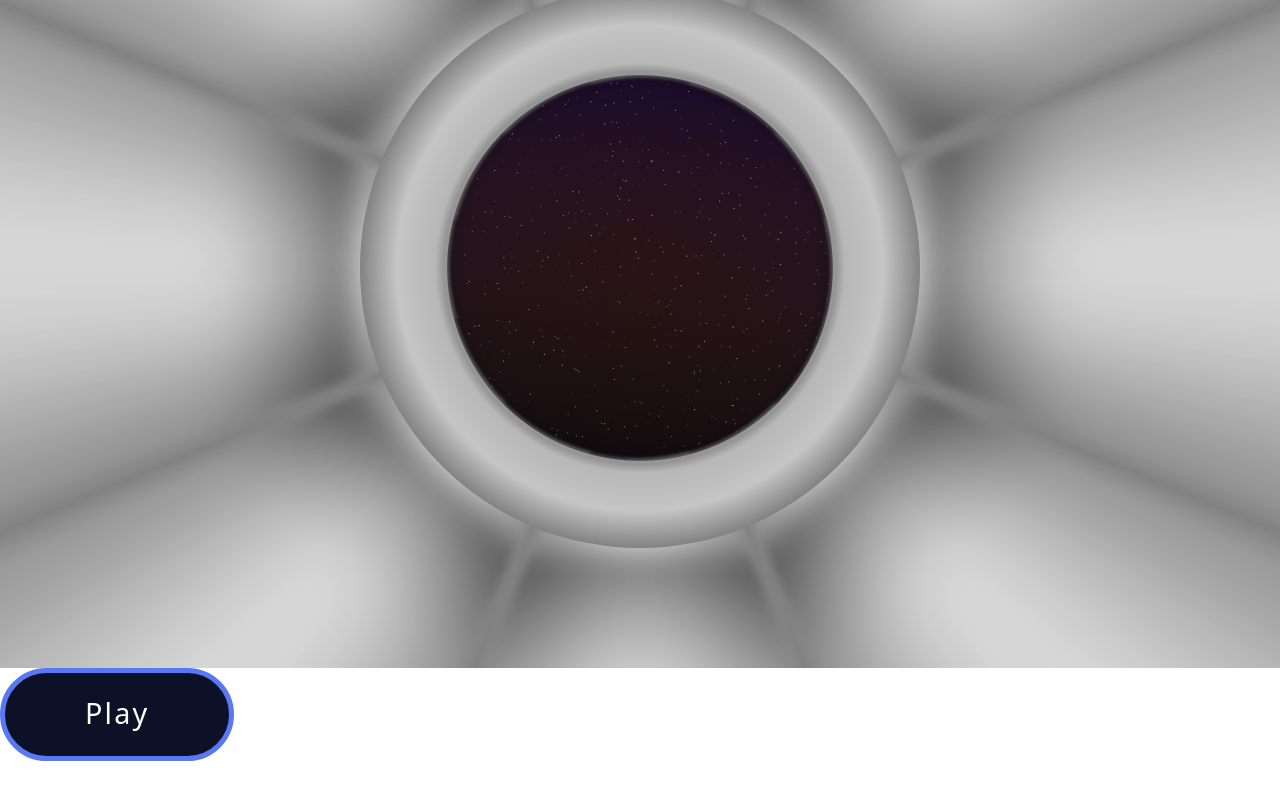
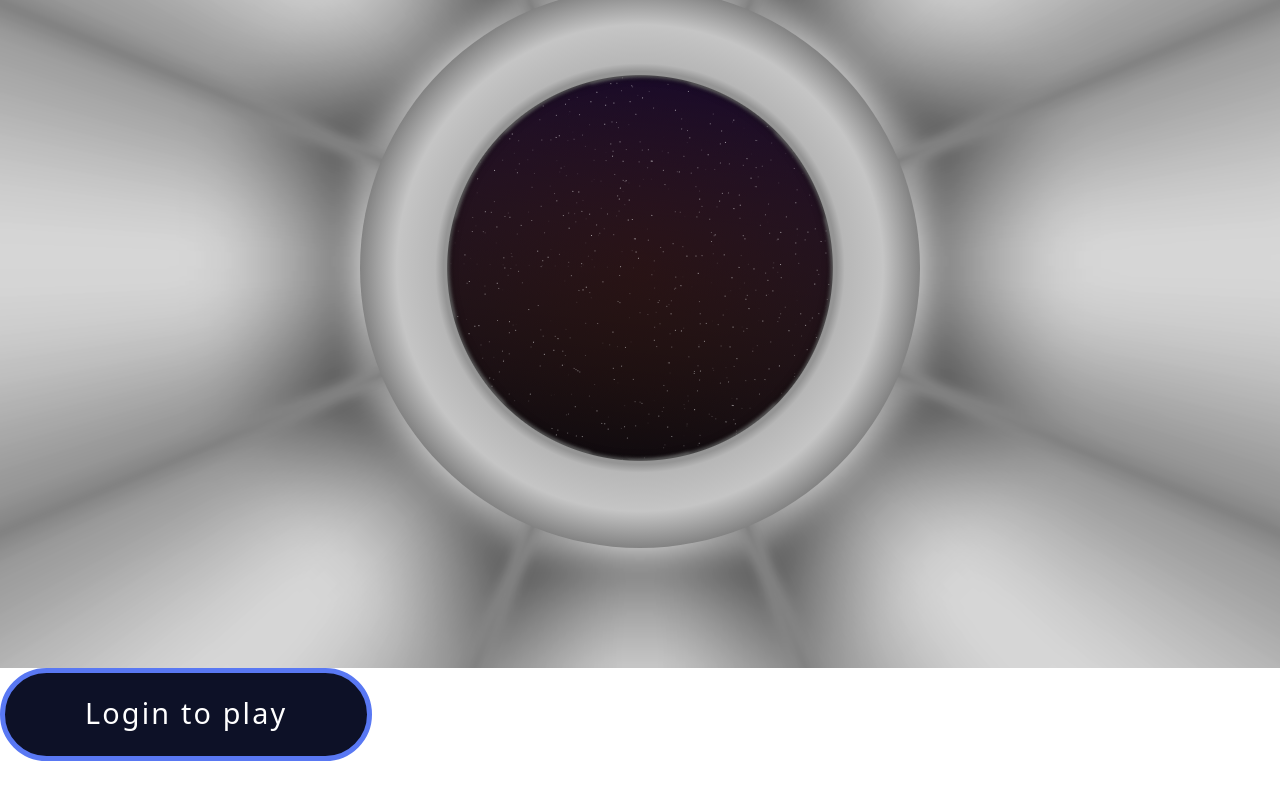
Before and after one commit to nenadmne/quiz, a React (Vite) app in the folder frontend/: page / in a window 1280 px wide. Shown: the part 196-996 px from the top of the page. Built offline with nearby package versions, Linux system fonts and the light colour scheme.

Commit message:
window location href added

```diff
--- a/frontend/src/components/JoinGameBtn.jsx
+++ b/frontend/src/components/JoinGameBtn.jsx
@@ -1,9 +1,20 @@
+import { useEffect, useState } from "react";
 import "./JoinGameBtn.css";
 
 export default function JoinGameBtn({ handleJoinGame }) {
+  const [message, setMessage] = useState("");
+  const token = localStorage.getItem("token");
+
+  useEffect(() => {
+    if (token) {
+      setMessage("Play");
+    } else {
+      setMessage("Login to play");
+    }
+  }, [token]);
   return (
     <div className="voltage-button">
-      <button onClick={handleJoinGame}> Play </button>
+      <button onClick={handleJoinGame}>{message}</button>
       <svg
         version="1.1"
         xmlns="http://www.w3.org/2000/svg"
--- a/frontend/src/components/Modals/LoginModal.jsx
+++ b/frontend/src/components/Modals/LoginModal.jsx
@@ -78,6 +78,7 @@ export default function LoginModal({ open, handleClose }) {
         toast.success("Login successful!");
         setTimeout(() => {
           handleClose();
+          window.location.href = "/"
         }, 2000);
       } else {
         const errorData = await response.json(); // Parse error response body
--- a/frontend/src/components/NavigationBar.jsx
+++ b/frontend/src/components/NavigationBar.jsx
@@ -38,6 +38,7 @@ export default function NavigationBar() {
     setAnchorEl(null);
     localStorage.removeItem("token");
     localStorage.removeItem("username");
+    window.location.href = "/"
   };
 
   return (
--- a/frontend/src/layouts/Homepage.jsx
+++ b/frontend/src/layouts/Homepage.jsx
@@ -48,7 +48,9 @@ function Homepage() {
       <NavigationBar />
       <section className="w-full h-full flex flex-col justify-center items-center">
         {!gameStarted && <Background play={play} />}
-        {!play && loaded && <JoinGameBtn handleJoinGame={handleJoinGame} />}
+        {!play && loaded && (
+          <JoinGameBtn handleJoinGame={handleJoinGame} />
+        )}
         {gameStarted && <LobbyBackground />}
         {gameStarted && <Lobby players={players} />}
       </section>
```
